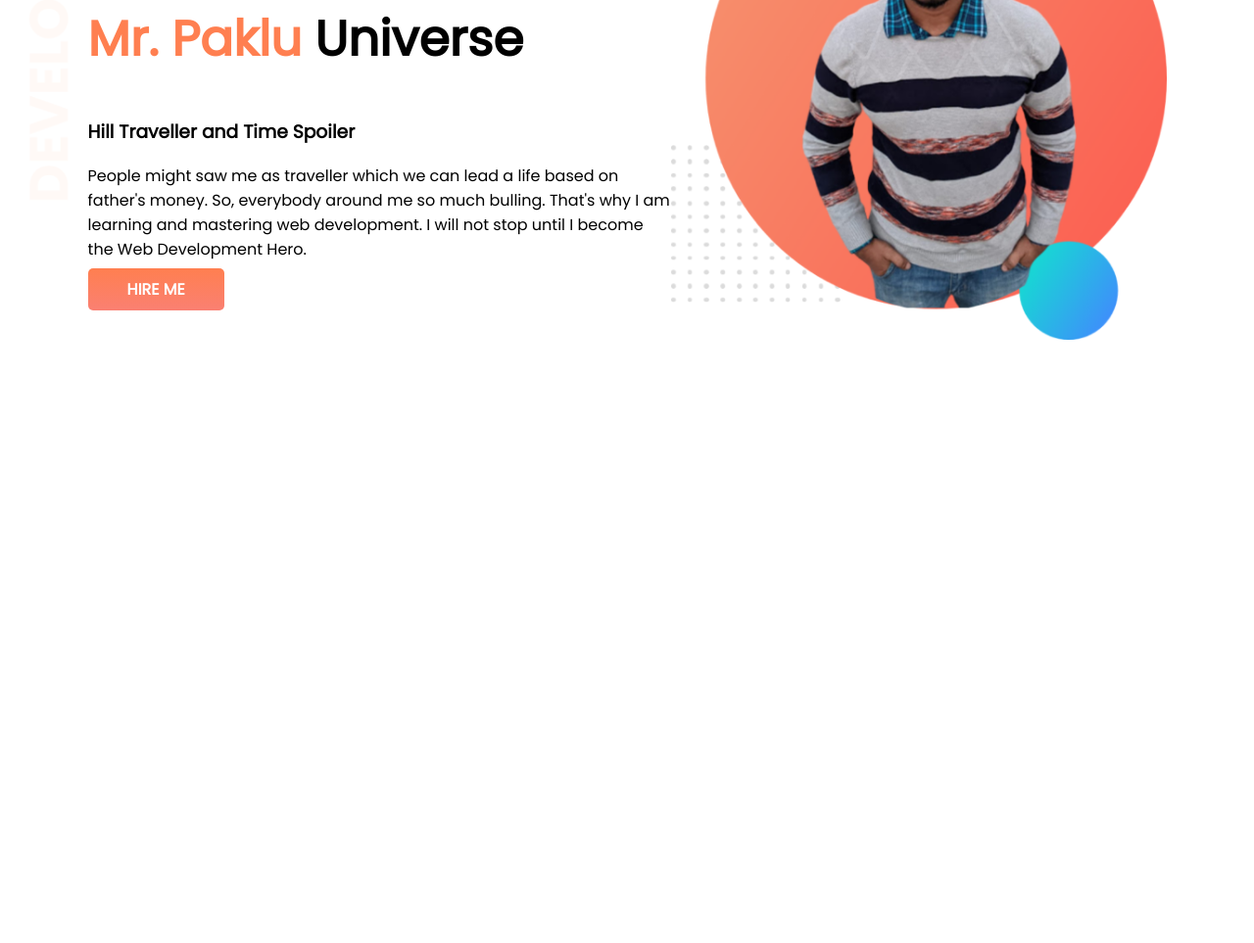
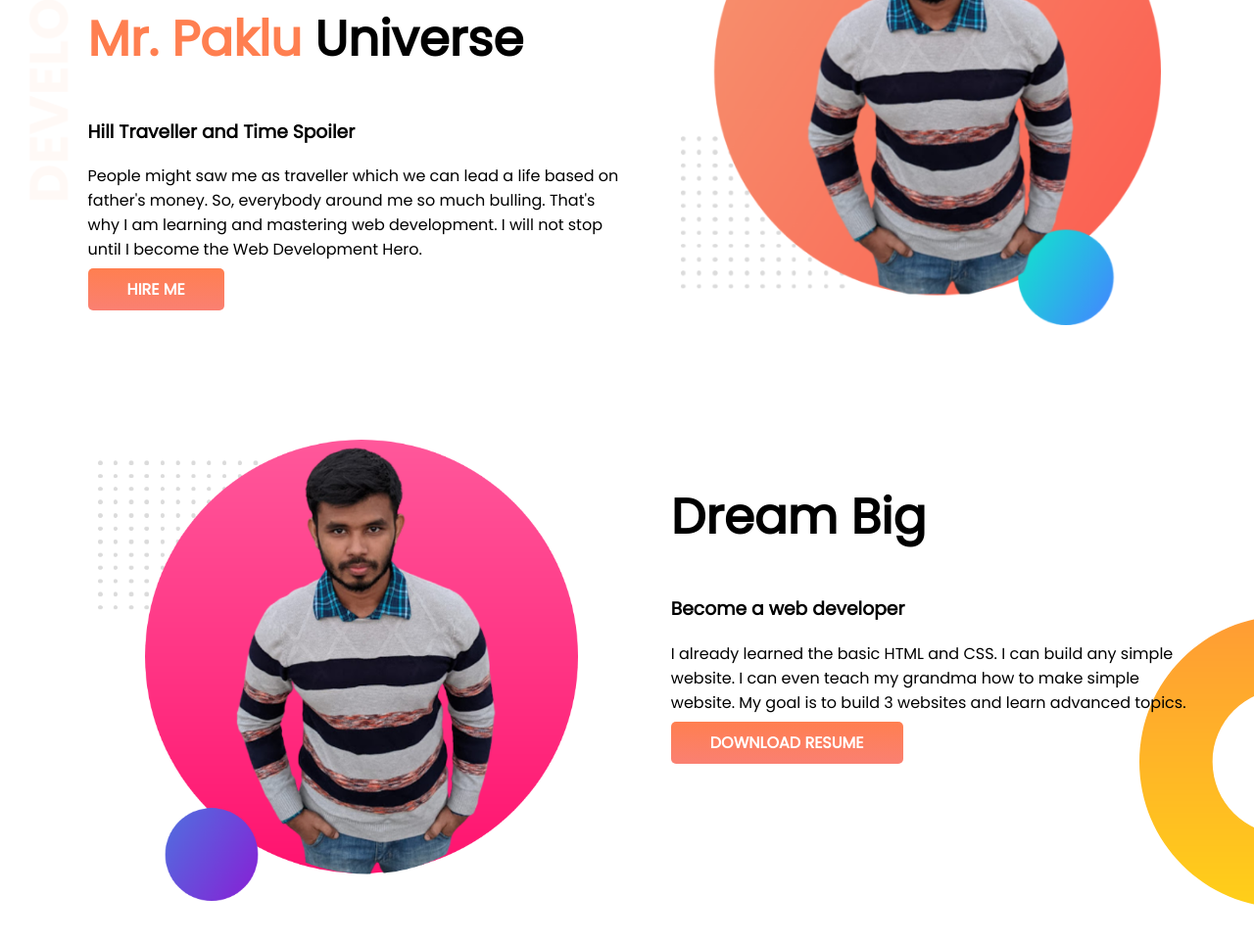
Before and after one commit to sakibahmed567567/my_portfolio_repo, a plain HTML site: page index.html in a window 1280 px wide. Shown: the part 155-1118 px from the top of the page at 98% size. Before the commit the page ends 800 px from the top, so only its background shows below. Drawn offline with Linux system fonts and the light colour scheme.

Commit message:
second section

```diff
--- a/index.html
+++ b/index.html
@@ -8,14 +8,14 @@
 
     <title>Sakib Portfolio</title>
     <link
-        href="https://fonts.googleapis.com/css2?family=Changa&family=Poppins&family=Quicksand:wght@300&family=Ubuntu&display=swap"
+        href="https://fonts.googleapis.com/css2?family=Changa&family=Poppins&family=Quicksand:wght@100&family=Ubuntu&display=swap"
         rel="stylesheet">
     <link rel="stylesheet" href="style.css">
 </head>
 
 <body>
     <section class="top-banner">
-        <div class="width">
+        <div class="width text">
             <h1>Welcome To </h1>
             <h1><span>Mr. Paklu </span> Universe</h1>
             <h3>Hill Traveller and Time Spoiler</h3>
@@ -29,7 +29,19 @@
             <img src="pics/my-bg (1).png" alt="">
         </div>
     </section>
+    <section class="side_banner">
+        <div class="width2">
+            <img src="pics/Background.png" alt="">
+        </div>
+        <div class="width2">
+            <h1>Dream Big</h1>
+            <h3>Become a web developer</h3>
+            <p>I already learned the basic HTML and CSS. I can build any simple website. I can even teach my grandma how
+                to make simple website. My goal is to build 3 websites and learn advanced topics.</p>
+            <a class="button" href="https://github.com/sakibahmed567567" target="_blank">DOWNLOAD RESUME</a>
+        </div>
 
+    </section>
 </body>
 
 </html>
--- a/style.css
+++ b/style.css
@@ -5,7 +5,6 @@ body {
 
 span {
     color: coral;
-    ;
 }
 
 h1 {
@@ -25,18 +24,38 @@ h1 {
 section {
     display: flex;
     padding-left: 7%;
+    margin-bottom: 110px;
 }
 
 .width {
     width: 50%;
+    padding-right: 50px;
 
 }
 
 .width img {
-    width: 85%;
+    width: 90%;
+    padding-left: 10px;
 }
+
 
 .top-banner {
     background-image: url(pics/top-banner.png);
     background-repeat: no-repeat;
 }
+
+.width2 {
+    width: 85%;
+    padding-right: 50px;
+}
+
+.width2 img {
+    width: 90%;
+    padding-left: 10px;
+}
+
+.side_banner {
+    background-image: url(pics/dream-bg.png);
+    background-repeat: no-repeat;
+    background-position: 100% 100%;
+}
```
Also changed, not shown: pics/Background.png (added).
